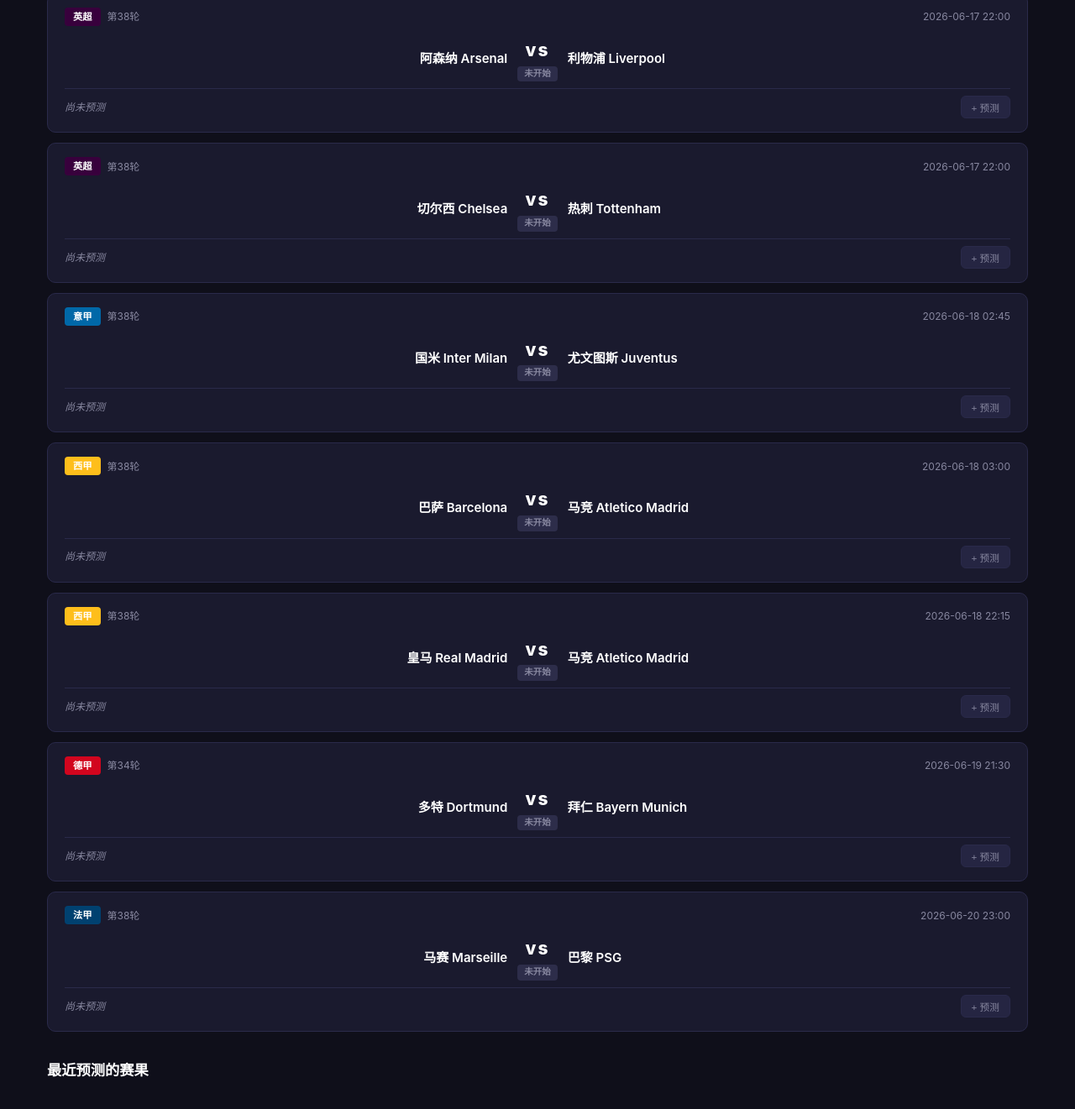
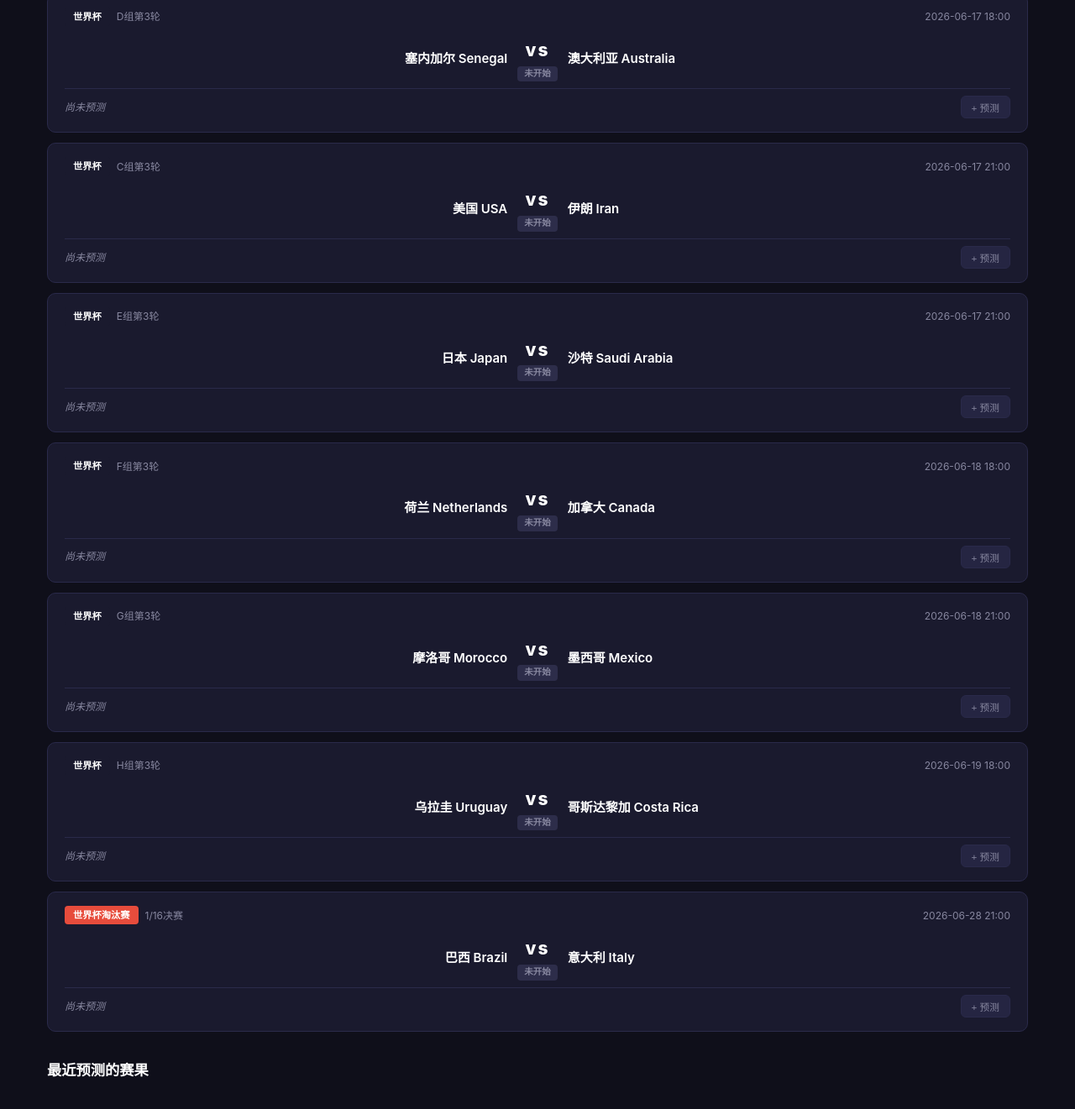
Before and after one commit to wxy507/football-predictor, a website: page index.html in a window 1280 px wide. Shown: the part 625-1946 px from the top of the page at 84% size. Drawn offline with Linux system fonts and the light colour scheme; no server answers.

Commit message:
update: 更换为世界杯2026数据

```diff
--- a/js/data.js
+++ b/js/data.js
@@ -1,89 +1,94 @@
-/** 联赛数据 */
+/** 联赛数据 - 2026世界杯 */
 const LEAGUES = [
-  { id: 1, name: '英超', country: '英格兰', fullName: 'Premier League', color: '#38003c' },
-  { id: 2, name: '西甲', country: '西班牙', fullName: 'La Liga', color: '#febe1b' },
-  { id: 3, name: '意甲', country: '意大利', fullName: 'Serie A', color: '#0068a8' },
-  { id: 4, name: '德甲', country: '德国', fullName: 'Bundesliga', color: '#d2051e' },
-  { id: 5, name: '法甲', country: '法国', fullName: 'Ligue 1', color: '#004170' },
-  { id: 6, name: '中超', country: '中国', fullName: 'Chinese Super League', color: '#db2b2b' },
-  { id: 7, name: '欧冠', country: '欧洲', fullName: 'Champions League', color: '#00285e' },
+  { id: 1, name: '世界杯', country: '全球', fullName: 'FIFA World Cup 2026', color: '#1a1a2e' },
+  { id: 7, name: '世界杯淘汰赛', country: '全球', fullName: 'Knockout Stage', color: '#e74c3c' },
 ];
 
 /** 球队数据 */
 const TEAMS = [
-  { id: 1,  name: '曼城 Manchester City', short: '曼城' },
-  { id: 2,  name: '阿森纳 Arsenal', short: '阿森纳' },
-  { id: 3,  name: '利物浦 Liverpool', short: '利物浦' },
-  { id: 4,  name: '曼联 Manchester United', short: '曼联' },
-  { id: 5,  name: '切尔西 Chelsea', short: '切尔西' },
-  { id: 6,  name: '热刺 Tottenham', short: '热刺' },
-  { id: 7,  name: '皇马 Real Madrid', short: '皇马' },
-  { id: 8,  name: '巴萨 Barcelona', short: '巴萨' },
-  { id: 9,  name: '马竞 Atletico Madrid', short: '马竞' },
-  { id: 10, name: 'AC米兰 AC Milan', short: 'AC米兰' },
-  { id: 11, name: '国米 Inter Milan', short: '国米' },
-  { id: 12, name: '尤文图斯 Juventus', short: '尤文' },
-  { id: 13, name: '拜仁 Bayern Munich', short: '拜仁' },
-  { id: 14, name: '多特 Dortmund', short: '多特' },
-  { id: 15, name: '巴黎 PSG', short: '巴黎' },
-  { id: 16, name: '马赛 Marseille', short: '马赛' },
-  { id: 17, name: '上海海港', short: '海港' },
-  { id: 18, name: '山东泰山', short: '泰山' },
-  { id: 19, name: '北京国安', short: '国安' },
-  { id: 20, name: '上海申花', short: '申花' },
+  { id: 1,  name: '巴西 Brazil', short: '巴西' },
+  { id: 2,  name: '克罗地亚 Croatia', short: '克罗地亚' },
+  { id: 3,  name: '新西兰 New Zealand', short: '新西兰' },
+  { id: 4,  name: '阿根廷 Argentina', short: '阿根廷' },
+  { id: 5,  name: '尼日利亚 Nigeria', short: '尼日利亚' },
+  { id: 6,  name: '韩国 South Korea', short: '韩国' },
+  { id: 7,  name: '法国 France', short: '法国' },
+  { id: 8,  name: '美国 USA', short: '美国' },
+  { id: 9,  name: '伊朗 Iran', short: '伊朗' },
+  { id: 10, name: '英格兰 England', short: '英格兰' },
+  { id: 11, name: '塞内加尔 Senegal', short: '塞内加尔' },
+  { id: 12, name: '澳大利亚 Australia', short: '澳大利亚' },
+  { id: 13, name: '德国 Germany', short: '德国' },
+  { id: 14, name: '日本 Japan', short: '日本' },
+  { id: 15, name: '沙特 Saudi Arabia', short: '沙特' },
+  { id: 16, name: '西班牙 Spain', short: '西班牙' },
+  { id: 17, name: '荷兰 Netherlands', short: '荷兰' },
+  { id: 18, name: '加拿大 Canada', short: '加拿大' },
+  { id: 19, name: '葡萄牙 Portugal', short: '葡萄牙' },
+  { id: 20, name: '摩洛哥 Morocco', short: '摩洛哥' },
+  { id: 21, name: '墨西哥 Mexico', short: '墨西哥' },
+  { id: 22, name: '意大利 Italy', short: '意大利' },
+  { id: 23, name: '乌拉圭 Uruguay', short: '乌拉圭' },
+  { id: 24, name: '哥斯达黎加 Costa Rica', short: '哥斯达黎加' },
 ];
 
-/** 比赛数据 - 已结束的比赛（有比分） + 未开始的比赛 */
+/** 世界杯 2026 比赛数据 */
 const MATCHES = [
-  // ========== 已结束的比赛 ==========
-  { id: 1,  leagueId: 1, homeId: 1,  awayId: 2,  date: '2026-05-03', time: '23:00', round: '第35轮', status: 'finished', homeScore: 2, awayScore: 1 },
-  { id: 2,  leagueId: 1, homeId: 3,  awayId: 6,  date: '2026-05-04', time: '20:30', round: '第35轮', status: 'finished', homeScore: 3, awayScore: 1 },
-  { id: 3,  leagueId: 1, homeId: 4,  awayId: 5,  date: '2026-05-04', time: '23:00', round: '第35轮', status: 'finished', homeScore: 0, awayScore: 0 },
-  { id: 4,  leagueId: 2, homeId: 7,  awayId: 8,  date: '2026-05-05', time: '03:00', round: '第34轮', status: 'finished', homeScore: 2, awayScore: 2 },
-  { id: 5,  leagueId: 2, homeId: 9,  awayId: 8,  date: '2026-05-05', time: '22:15', round: '第34轮', status: 'finished', homeScore: 1, awayScore: 0 },
-  { id: 6,  leagueId: 3, homeId: 10, awayId: 11, date: '2026-05-06', time: '02:45', round: '第36轮', status: 'finished', homeScore: 1, awayScore: 2 },
-  { id: 7,  leagueId: 3, homeId: 12, awayId: 10, date: '2026-05-06', time: '22:00', round: '第36轮', status: 'finished', homeScore: 1, awayScore: 1 },
-  { id: 8,  leagueId: 4, homeId: 13, awayId: 14, date: '2026-05-03', time: '21:30', round: '第32轮', status: 'finished', homeScore: 3, awayScore: 0 },
-  { id: 9,  leagueId: 5, homeId: 15, awayId: 16, date: '2026-05-04', time: '23:00', round: '第33轮', status: 'finished', homeScore: 4, awayScore: 1 },
-  { id: 10, leagueId: 6, homeId: 17, awayId: 18, date: '2026-05-05', time: '19:35', round: '第12轮', status: 'finished', homeScore: 2, awayScore: 0 },
-  { id: 11, leagueId: 6, homeId: 19, awayId: 20, date: '2026-05-06', time: '19:35', round: '第12轮', status: 'finished', homeScore: 1, awayScore: 1 },
-  { id: 12, leagueId: 7, homeId: 7,  awayId: 1,  date: '2026-05-07', time: '03:00', round: '半决赛首回合', status: 'finished', homeScore: 1, awayScore: 1 },
-  { id: 13, leagueId: 7, homeId: 15, awayId: 13, date: '2026-05-08', time: '03:00', round: '半决赛首回合', status: 'finished', homeScore: 2, awayScore: 3 },
+  // ===== 已结束（6月11日-6月16日） =====
+  { id: 1,  leagueId: 1, homeId: 1,  awayId: 2,  date: '2026-06-11', time: '21:00', round: 'A组第1轮', status: 'finished', homeScore: 3, awayScore: 0 },
+  { id: 2,  leagueId: 1, homeId: 7,  awayId: 9,  date: '2026-06-11', time: '18:00', round: 'C组第1轮', status: 'finished', homeScore: 2, awayScore: 0 },
+  { id: 3,  leagueId: 1, homeId: 4,  awayId: 5,  date: '2026-06-12', time: '18:00', round: 'B组第1轮', status: 'finished', homeScore: 1, awayScore: 1 },
+  { id: 4,  leagueId: 1, homeId: 10, awayId: 11, date: '2026-06-12', time: '21:00', round: 'D组第1轮', status: 'finished', homeScore: 2, awayScore: 0 },
+  { id: 5,  leagueId: 1, homeId: 13, awayId: 14, date: '2026-06-12', time: '18:00', round: 'E组第1轮', status: 'finished', homeScore: 1, awayScore: 1 },
+  { id: 6,  leagueId: 1, homeId: 16, awayId: 17, date: '2026-06-13', time: '21:00', round: 'F组第1轮', status: 'finished', homeScore: 0, awayScore: 0 },
+  { id: 7,  leagueId: 1, homeId: 19, awayId: 20, date: '2026-06-13', time: '18:00', round: 'G组第1轮', status: 'finished', homeScore: 2, awayScore: 1 },
+  { id: 8,  leagueId: 1, homeId: 22, awayId: 23, date: '2026-06-13', time: '21:00', round: 'H组第1轮', status: 'finished', homeScore: 3, awayScore: 0 },
+  { id: 9,  leagueId: 1, homeId: 1,  awayId: 3,  date: '2026-06-14', time: '18:00', round: 'A组第2轮', status: 'finished', homeScore: 4, awayScore: 0 },
+  { id: 10, leagueId: 1, homeId: 7,  awayId: 8,  date: '2026-06-14', time: '21:00', round: 'C组第2轮', status: 'finished', homeScore: 1, awayScore: 1 },
+  { id: 11, leagueId: 1, homeId: 4,  awayId: 6,  date: '2026-06-14', time: '18:00', round: 'B组第2轮', status: 'finished', homeScore: 2, awayScore: 0 },
+  { id: 12, leagueId: 1, homeId: 10, awayId: 12, date: '2026-06-15', time: '18:00', round: 'D组第2轮', status: 'finished', homeScore: 3, awayScore: 1 },
+  { id: 13, leagueId: 1, homeId: 13, awayId: 15, date: '2026-06-15', time: '21:00', round: 'E组第2轮', status: 'finished', homeScore: 2, awayScore: 0 },
+  { id: 14, leagueId: 1, homeId: 16, awayId: 18, date: '2026-06-15', time: '18:00', round: 'F组第2轮', status: 'finished', homeScore: 1, awayScore: 0 },
+  { id: 15, leagueId: 1, homeId: 19, awayId: 21, date: '2026-06-16', time: '18:00', round: 'G组第2轮', status: 'finished', homeScore: 3, awayScore: 0 },
+  { id: 16, leagueId: 1, homeId: 22, awayId: 24, date: '2026-06-16', time: '21:00', round: 'H组第2轮', status: 'finished', homeScore: 2, awayScore: 0 },
+  { id: 17, leagueId: 1, homeId: 2,  awayId: 3,  date: '2026-06-16', time: '18:00', round: 'A组第2轮', status: 'finished', homeScore: 1, awayScore: 1 },
 
-  // ========== 进行中 / 即将开始的比赛 ==========
-  { id: 14, leagueId: 1, homeId: 1,  awayId: 4,  date: '2026-06-17', time: '22:00', round: '第38轮', status: 'upcoming', homeScore: null, awayScore: null },
-  { id: 15, leagueId: 1, homeId: 2,  awayId: 3,  date: '2026-06-17', time: '22:00', round: '第38轮', status: 'upcoming', homeScore: null, awayScore: null },
-  { id: 16, leagueId: 1, homeId: 5,  awayId: 6,  date: '2026-06-17', time: '22:00', round: '第38轮', status: 'upcoming', homeScore: null, awayScore: null },
-  { id: 17, leagueId: 2, homeId: 8,  awayId: 9,  date: '2026-06-18', time: '03:00', round: '第38轮', status: 'upcoming', homeScore: null, awayScore: null },
-  { id: 18, leagueId: 2, homeId: 7,  awayId: 9,  date: '2026-06-18', time: '22:15', round: '第38轮', status: 'upcoming', homeScore: null, awayScore: null },
-  { id: 19, leagueId: 3, homeId: 11, awayId: 12, date: '2026-06-18', time: '02:45', round: '第38轮', status: 'upcoming', homeScore: null, awayScore: null },
-  { id: 20, leagueId: 4, homeId: 14, awayId: 13, date: '2026-06-19', time: '21:30', round: '第34轮', status: 'upcoming', homeScore: null, awayScore: null },
-  { id: 21, leagueId: 5, homeId: 16, awayId: 15, date: '2026-06-20', time: '23:00', round: '第38轮', status: 'upcoming', homeScore: null, awayScore: null },
-  { id: 22, leagueId: 6, homeId: 18, awayId: 19, date: '2026-06-21', time: '19:35', round: '第15轮', status: 'upcoming', homeScore: null, awayScore: null },
-  { id: 23, leagueId: 6, homeId: 20, awayId: 17, date: '2026-06-21', time: '19:35', round: '第15轮', status: 'upcoming', homeScore: null, awayScore: null },
-  { id: 24, leagueId: 7, homeId: 1,  awayId: 13, date: '2026-06-22', time: '03:00', round: '决赛', status: 'upcoming', homeScore: null, awayScore: null },
+  // ===== 今日（6月17日） =====
+  { id: 18, leagueId: 1, homeId: 5,  awayId: 6,  date: '2026-06-17', time: '18:00', round: 'B组第3轮', status: 'upcoming', homeScore: null, awayScore: null },
+  { id: 19, leagueId: 1, homeId: 8,  awayId: 9,  date: '2026-06-17', time: '21:00', round: 'C组第3轮', status: 'upcoming', homeScore: null, awayScore: null },
+  { id: 20, leagueId: 1, homeId: 11, awayId: 12, date: '2026-06-17', time: '18:00', round: 'D组第3轮', status: 'upcoming', homeScore: null, awayScore: null },
+  { id: 21, leagueId: 1, homeId: 14, awayId: 15, date: '2026-06-17', time: '21:00', round: 'E组第3轮', status: 'upcoming', homeScore: null, awayScore: null },
+
+  // ===== 未来比赛 =====
+  { id: 22, leagueId: 1, homeId: 17, awayId: 18, date: '2026-06-18', time: '18:00', round: 'F组第3轮', status: 'upcoming', homeScore: null, awayScore: null },
+  { id: 23, leagueId: 1, homeId: 20, awayId: 21, date: '2026-06-18', time: '21:00', round: 'G组第3轮', status: 'upcoming', homeScore: null, awayScore: null },
+  { id: 24, leagueId: 1, homeId: 23, awayId: 24, date: '2026-06-19', time: '18:00', round: 'H组第3轮', status: 'upcoming', homeScore: null, awayScore: null },
+
+  // 淘汰赛
+  { id: 25, leagueId: 7, homeId: 1,  awayId: 22, date: '2026-06-28', time: '21:00', round: '1/16决赛', status: 'upcoming', homeScore: null, awayScore: null },
+  { id: 26, leagueId: 7, homeId: 4,  awayId: 10, date: '2026-06-29', time: '21:00', round: '1/16决赛', status: 'upcoming', homeScore: null, awayScore: null },
+  { id: 27, leagueId: 7, homeId: 7,  awayId: 13, date: '2026-06-30', time: '21:00', round: '1/16决赛', status: 'upcoming', homeScore: null, awayScore: null },
+  { id: 28, leagueId: 7, homeId: 16, awayId: 19, date: '2026-07-02', time: '18:00', round: '1/8决赛', status: 'upcoming', homeScore: null, awayScore: null },
+  { id: 29, leagueId: 7, homeId: 1,  awayId: 7,  date: '2026-07-07', time: '21:00', round: '1/4决赛', status: 'upcoming', homeScore: null, awayScore: null },
+  { id: 30, leagueId: 7, homeId: 4,  awayId: 16, date: '2026-07-08', time: '21:00', round: '1/4决赛', status: 'upcoming', homeScore: null, awayScore: null },
+  { id: 31, leagueId: 7, homeId: 1,  awayId: 4,  date: '2026-07-14', time: '21:00', round: '半决赛', status: 'upcoming', homeScore: null, awayScore: null },
+  { id: 32, leagueId: 7, homeId: 7,  awayId: 16, date: '2026-07-15', time: '21:00', round: '半决赛', status: 'upcoming', homeScore: null, awayScore: null },
+  { id: 33, leagueId: 7, homeId: 1,  awayId: 16, date: '2026-07-19', time: '22:00', round: '决赛', status: 'upcoming', homeScore: null, awayScore: null },
 ];
 
-/** 工具函数：获取联赛名 */
+/** 工具函数 */
 function getLeague(id) { return LEAGUES.find(l => l.id === id); }
-/** 工具函数：获取球队名 */
 function getTeam(id) { return TEAMS.find(t => t.id === id); }
-
-/** 判断比赛结果类型 */
 function getResult(homeScore, awayScore) {
   if (homeScore == null || awayScore == null) return null;
   if (homeScore > awayScore) return 'home';
   if (homeScore < awayScore) return 'away';
   return 'draw';
 }
-
-/** 结果类型转中文 */
 function resultLabel(type) {
   const map = { home: '主胜', away: '客胜', draw: '平局' };
   return map[type] || '未知';
 }
-
-/** 判断预测是否正确 */
 function isPredictionCorrect(match, prediction) {
   if (!match || match.status !== 'finished' || !prediction) return null;
   const actualResult = getResult(match.homeScore, match.awayScore);
```
Also changed, not shown: index.html (+2 -6 lines).
